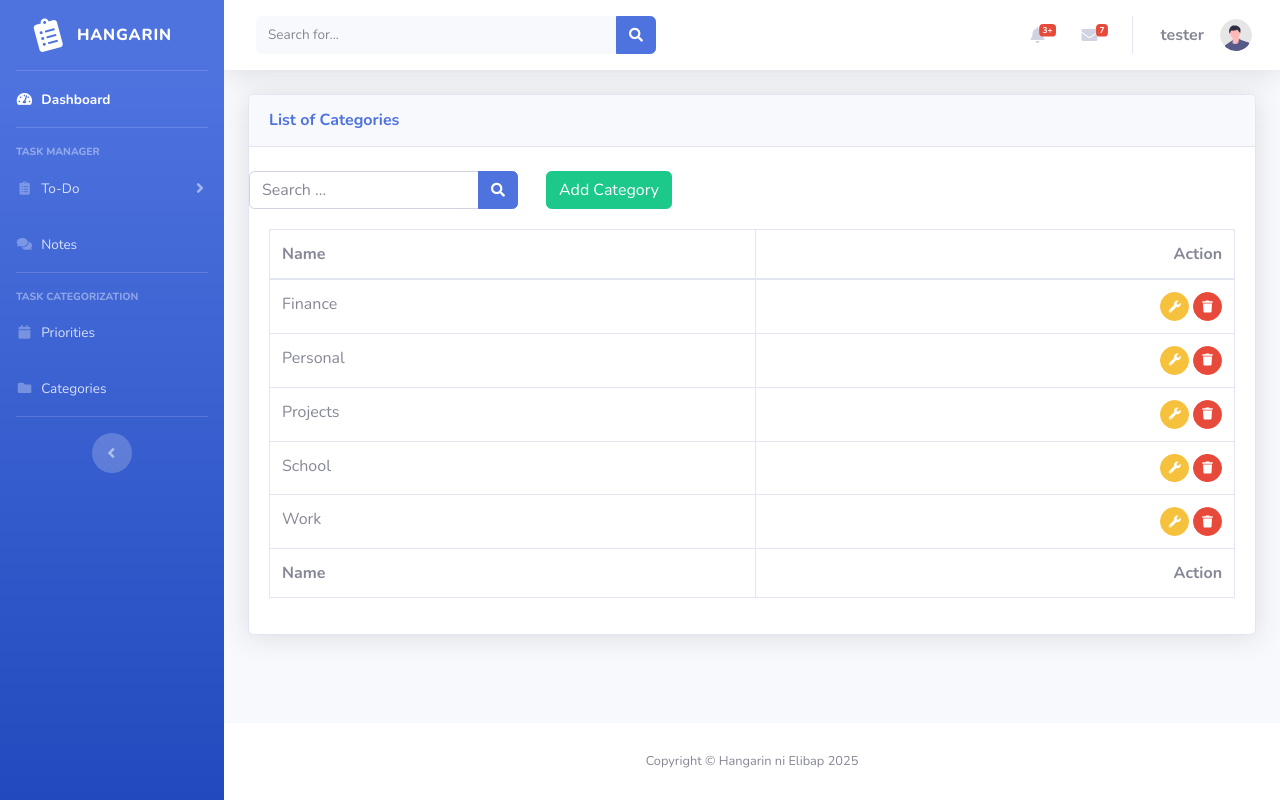
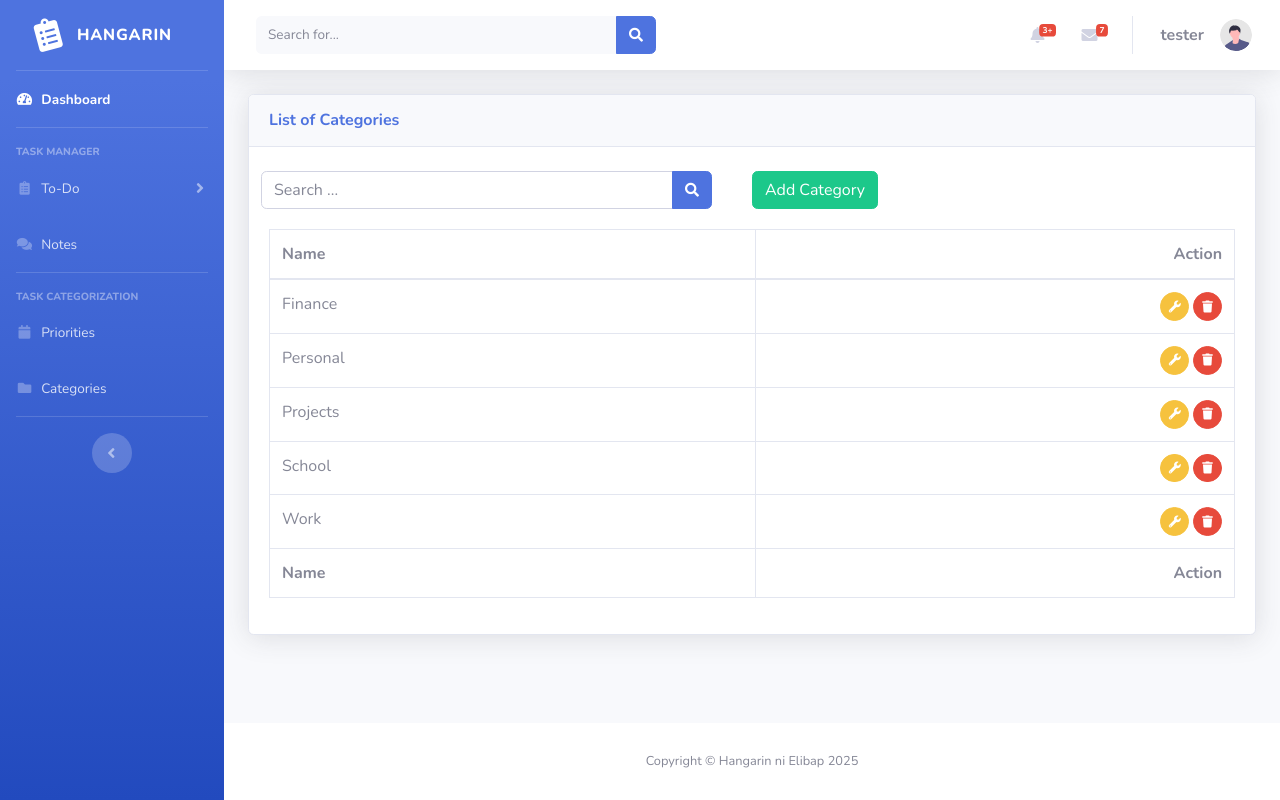
Before and after one commit to ygglue/Hangarin, a Django app: page /category_list in a window 1280 px wide. Run offline with Django 5.2, Linux system fonts and the light colour scheme; a user stored in the database is signed in; data comes from the database, SQL or seed files in the repository; some libraries are stand-ins or nearby versions.

Commit message:
fixed searchbar alignment

```diff
--- a/projectsite/templates/category_list.html
+++ b/projectsite/templates/category_list.html
@@ -9,6 +9,7 @@
                     </div>
                     <br />
                     <div class="col-md-12 row">
+                        <div class="col-md-6">
                             <form class="navbar-left navbar-form nav-search mr-md-3" action="{% url 'category-list' %}">
                                 <div class="input-group">
                                     <input type="text" placeholder="Search ..." class="form-control" name="q" />
@@ -19,6 +20,7 @@
                                     </div>
                                 </div>
                             </form>
+                        </div>
                         <div class="col-md-6">
                             <div class="pull-right">
                                 <a href="{% url 'category-add' %}" class="btn btn-success btn-rounded">Add Category</a>
```
Lines whose indentation alone changed are shown as unchanged.
